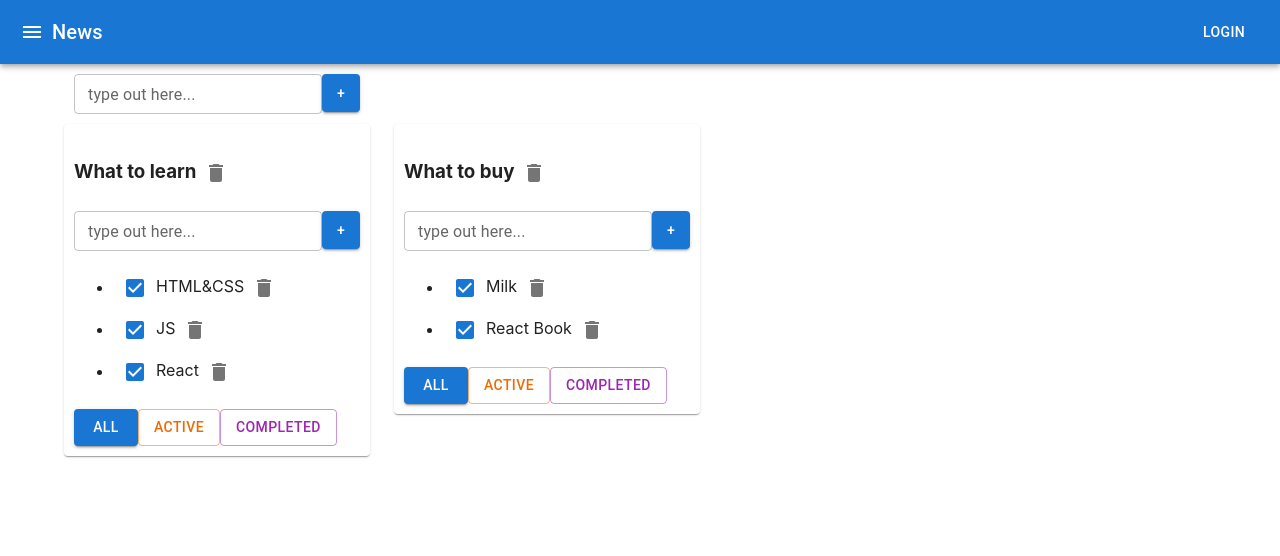
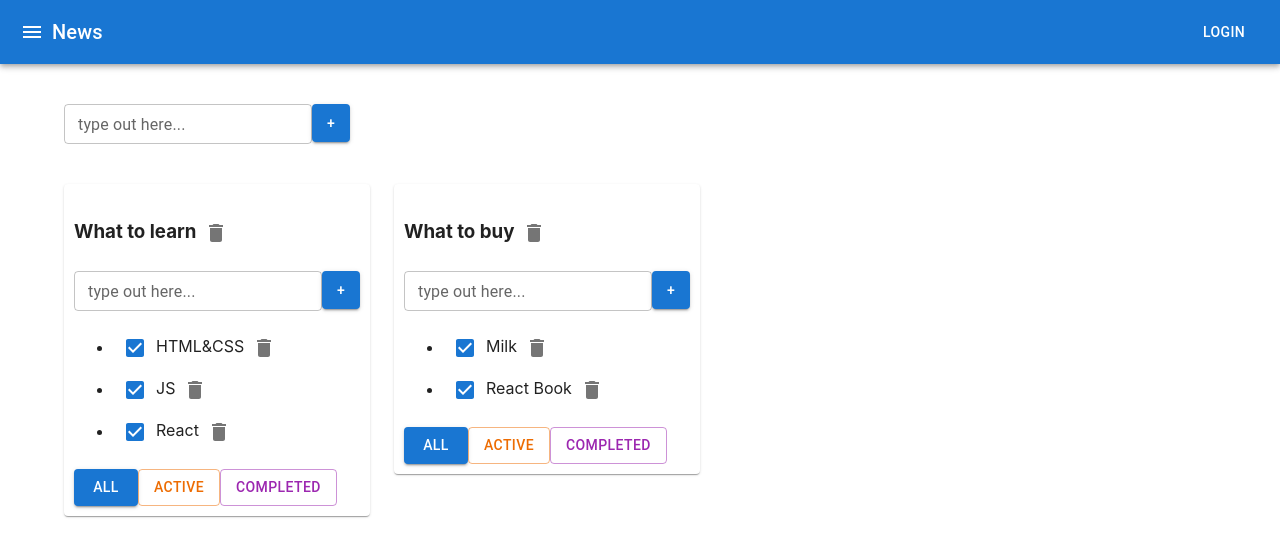
Before and after one commit to Kattekly/Todolist2, a React (Create React App) app: page / in a window 1280 px wide. Shown: the top 556 px of the page. Built offline with nearby package versions, Linux system fonts and the light colour scheme.

Commit message:
Lessons-7

```diff
--- a/src/App.css
+++ b/src/App.css
@@ -1,3 +1,5 @@
+
+
 /*
 .App {
   padding: 30px;
--- a/src/App.tsx
+++ b/src/App.tsx
@@ -121,7 +121,7 @@ function App() {
                 </Toolbar>
             </AppBar>
             <Container fixed>
-                <Grid container style={{padding: "10px"}}>
+                <Grid container style={{padding: "40px 40px 40px 0px"}}>
                     <Input callback={addTodolist}/>
                 </Grid>
                 <Grid container spacing={3}>
@@ -138,7 +138,7 @@ function App() {
                             }
 
                             return <Grid item>
-                                <Paper style={{padding: "10px"}}>
+                                <Paper style={{padding: "10px"}}> {/*рамочки*/}
                                     <Todolist
                                         key={tl.id}
                                         id={tl.id}
```
